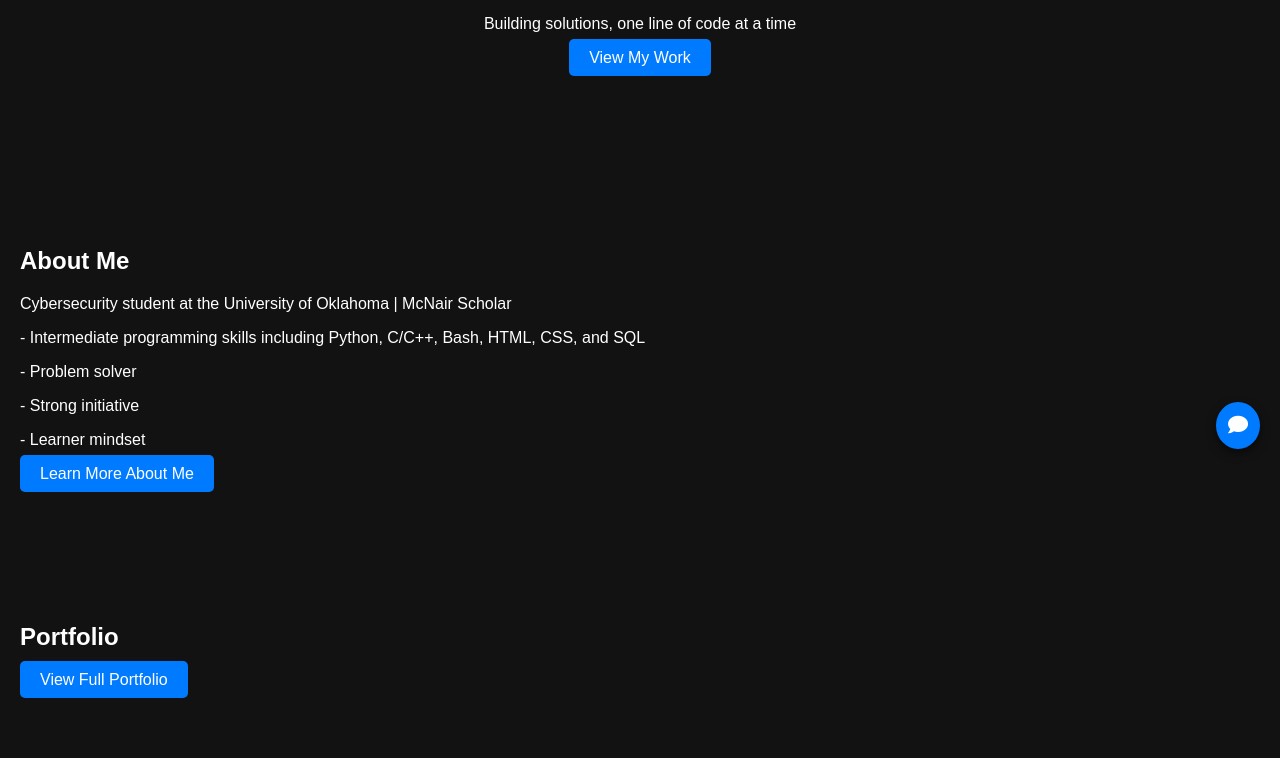
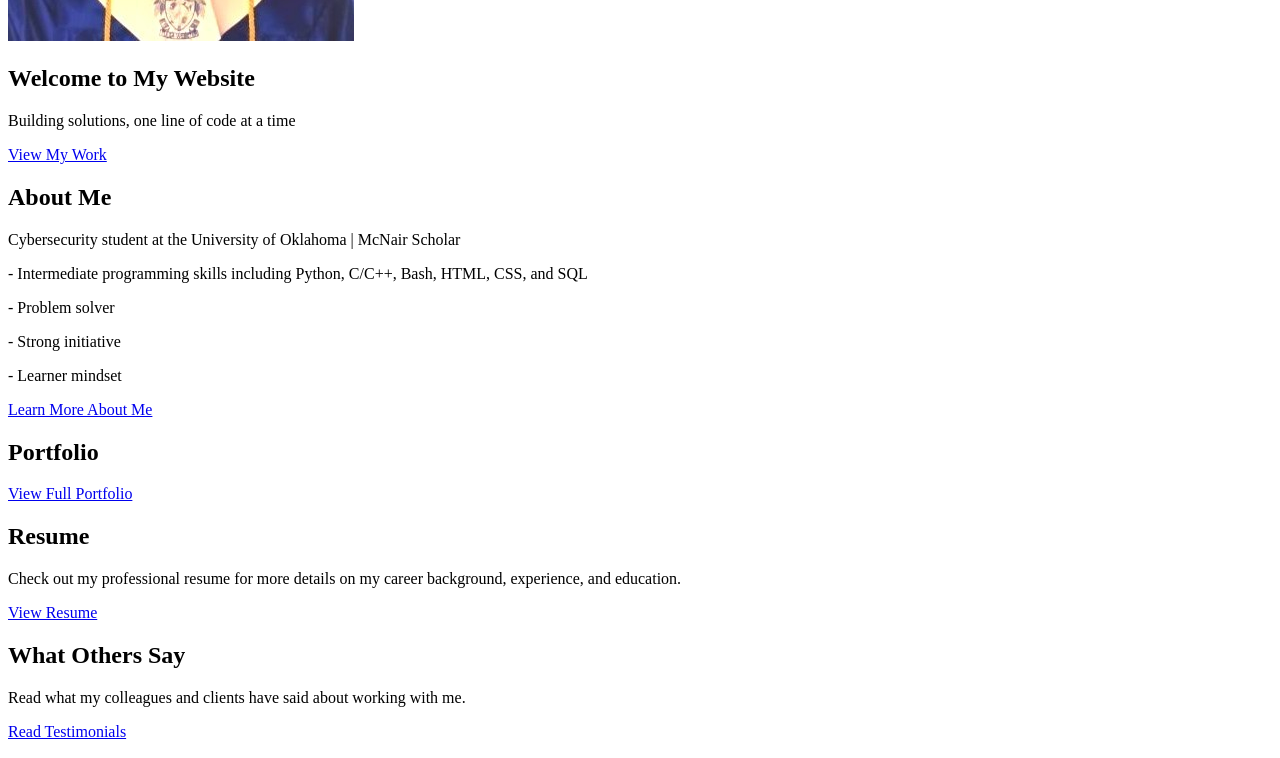
Before and after one commit to usernamesarehardman/usernamesarehardman.github.io, a plain HTML site: page index.html in a window 1280 px wide. Shown: the part 331-1089 px from the top of the page. Drawn offline with Linux system fonts and the light colour scheme.

Commit message:
Minor update

```diff
--- a/index.html
+++ b/index.html
@@ -4,7 +4,7 @@
     <meta charset="UTF-8">
     <meta name="viewport" content="width=device-width, initial-scale=1.0">
     <title>William Freeman - Portfolio</title>
-    <link rel="stylesheet" href="/assets/css/styles.css">
+    <!-- <link rel="stylesheet" href="/assets/css/styles.css"> -->
     <link href="https://cdnjs.cloudflare.com/ajax/libs/font-awesome/5.15.4/css/all.min.css" rel="stylesheet">
 </head>
 <body>
```
Also changed, not shown: 2 other files.
